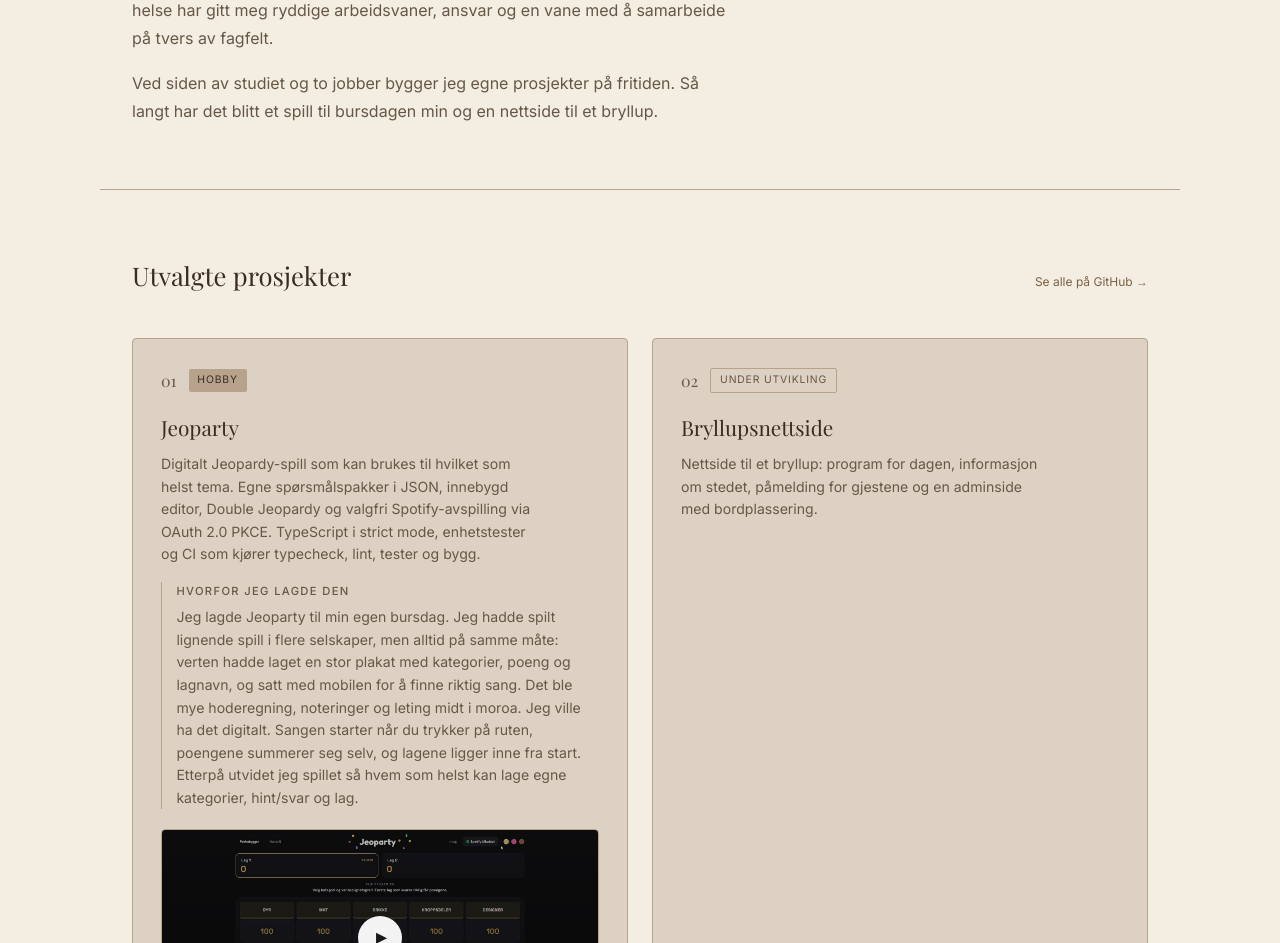
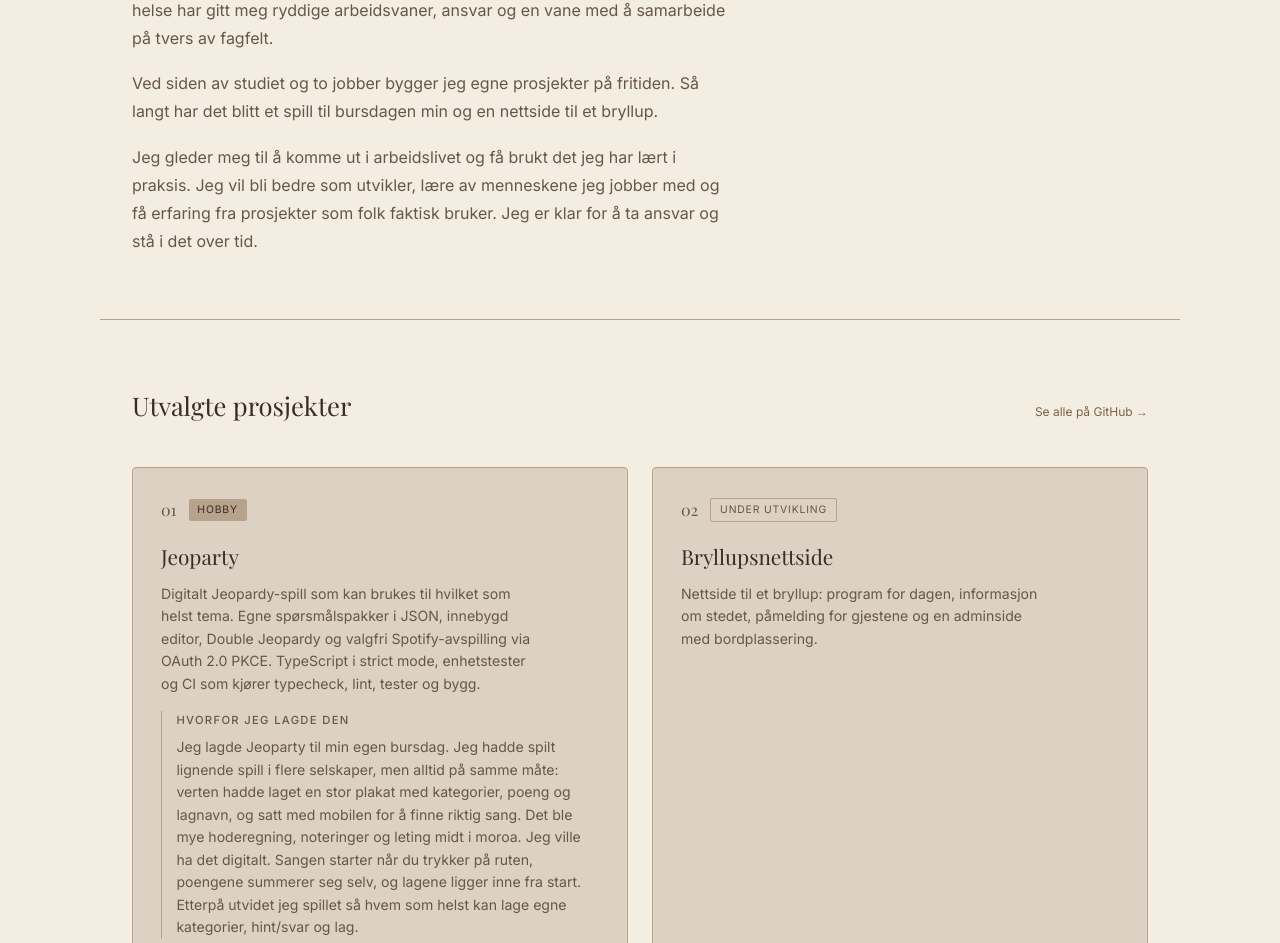
Before and after one commit to sakh26/sakh26.github.io, a React (Vite) app: page / in a window 1280 px wide. Shown: the part 1029-1972 px from the top of the page. Built offline with nearby package versions, Linux system fonts and the light colour scheme.

Commit message:
Add a closing paragraph about motivation to the about section

```diff
--- a/src/i18n/translations.js
+++ b/src/i18n/translations.js
@@ -34,6 +34,7 @@ export const translations = {
         'Jeg studerer Anvendt Datateknologi ved OsloMet og jobber som studentassistent på IT-servicedesken, der jeg hjelper studenter og ansatte med alt fra feilsøking til utstyr.',
         'Etter flere år i helsevesenet oppdaget jeg at det var problemløsingen og systemene bak jeg likte best, så jeg tok steget over i utvikling. Bakgrunnen fra helse har gitt meg ryddige arbeidsvaner, ansvar og en vane med å samarbeide på tvers av fagfelt.',
         'Ved siden av studiet og to jobber bygger jeg egne prosjekter på fritiden. Så langt har det blitt et spill til bursdagen min og en nettside til et bryllup.',
+        'Jeg gleder meg til å komme ut i arbeidslivet og få brukt det jeg har lært i praksis. Jeg vil bli bedre som utvikler, lære av menneskene jeg jobber med og få erfaring fra prosjekter som folk faktisk bruker. Jeg er klar for å ta ansvar og stå i det over tid.',
       ],
     },
     projects: {
@@ -192,6 +193,7 @@ export const translations = {
         'I study Applied Computer Technology at OsloMet and work as a student assistant at the IT service desk, helping students and staff with everything from troubleshooting to equipment.',
         'After several years in healthcare, I discovered it was the problem-solving and the systems behind it all that I enjoyed most, so I made the move into development. My background in healthcare gave me tidy work habits, a strong sense of responsibility, and a knack for collaborating across fields.',
         "Alongside my studies and two jobs, I build my own projects in my spare time. So far that's a game for my own birthday and a website for a wedding.",
+        'I am looking forward to starting my career and putting what I have learned into practice. I want to get better as a developer, learn from the people I work with and gain experience from projects that people actually use. I am ready to take responsibility and see things through.',
       ],
     },
     projects: {
```
